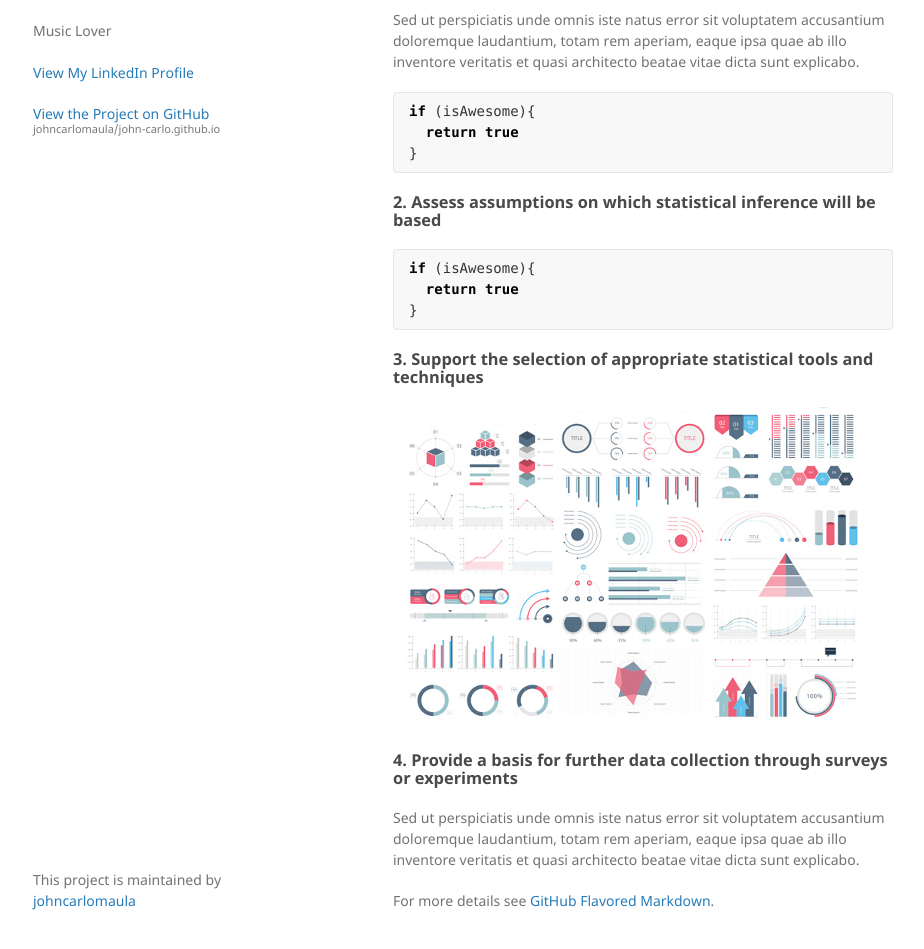
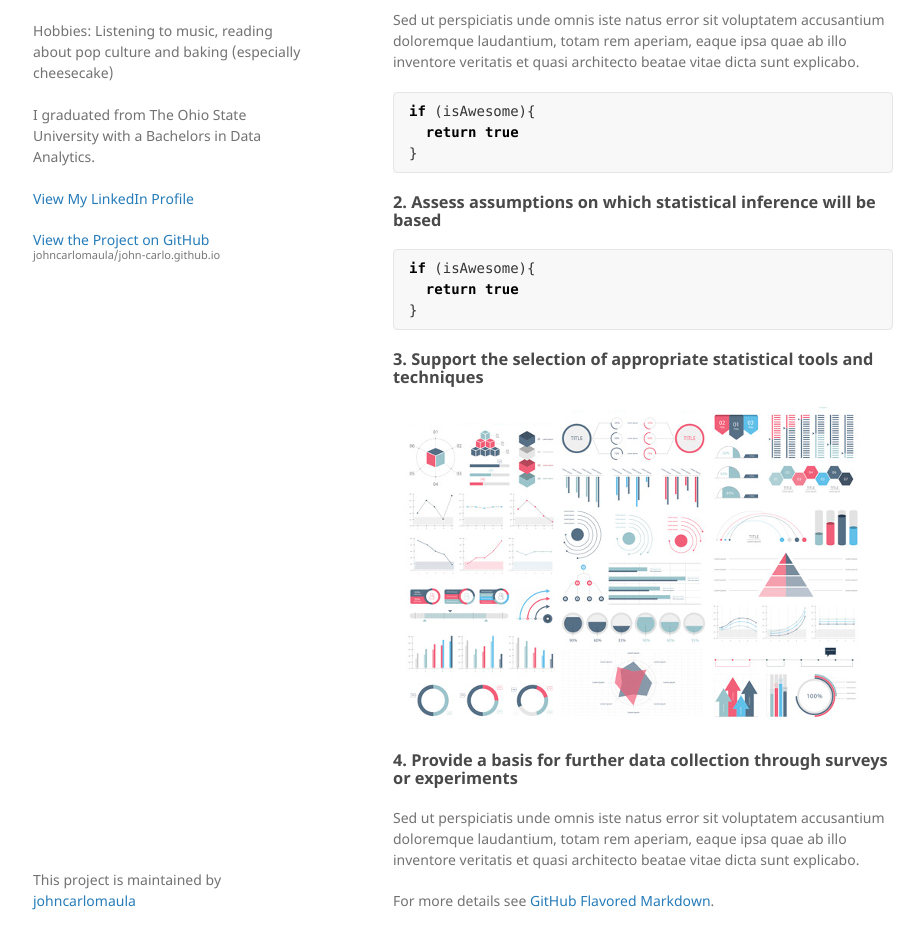
Before and after one commit to johncarlomaula/john-carlo.github.io, a Jekyll site: the page built from sample_page.md, in a window 1280 px wide and 1319 px high. Shown: the part 338-1287 px from the top of the window, without its empty margins (177-1101 px from the left). Built offline with Jekyll 4.4.1, drawn with Linux system fonts in a browser that asks for light colours; our own code applies the rules of GitHub Pages for plain Markdown files; some of the changed text lies outside the part shown.

Commit message:
Update _config.yml

```diff
--- a/_config.yml
+++ b/_config.yml
@@ -1,9 +1,11 @@
 title: John Carlo Maula # your name (or website title) here
 logo: "/images/profile.png?raw=true" # your photo (or logo) here
 description: > # your text below (remove <br> elements if you don't need line breaks)
-  Data Scientist
+  Aspiring Data Scientist
   <br><br>
-  Music Lover
+  Hobbies: Listening to music, reading about pop culture and baking (especially cheesecake)
+  <br><br>
+  I graduated from The Ohio State University with a Bachelors in Data Analytics.
   <br><br>
   <a href="https://www.linkedin.com/in/example/">View My LinkedIn Profile</a>
 
```
